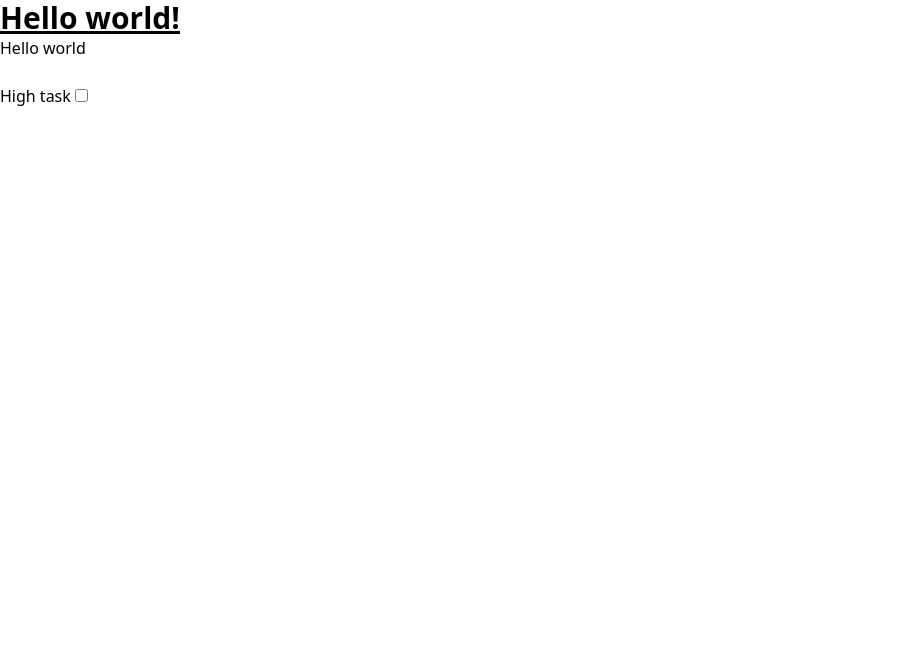
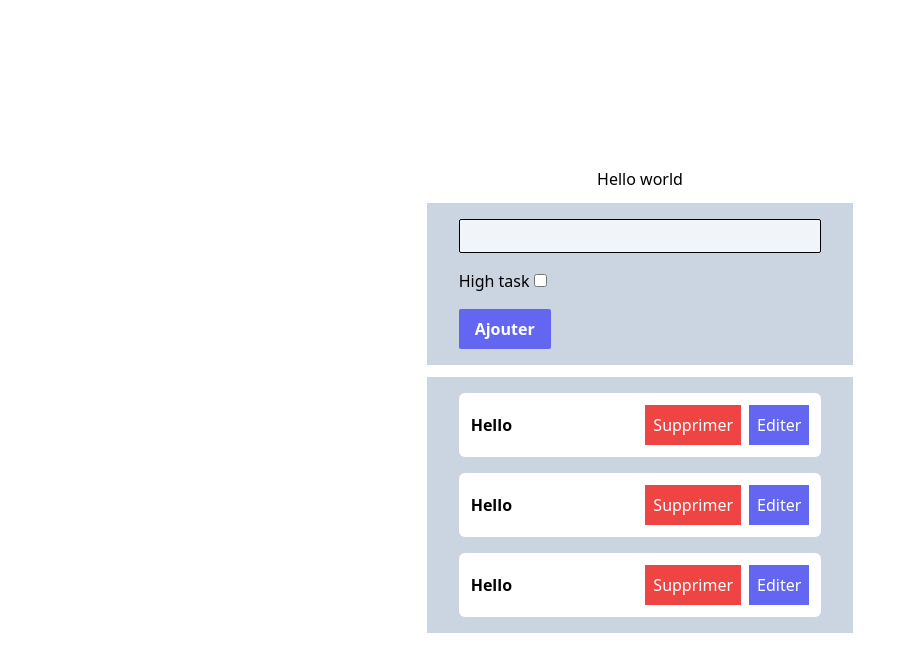
Before and after one commit to ElvinKyungu/compositionAPI, a Vue app: page / in a window 1280 px wide. Shown: the top 672 px of the page, without its empty margins (0-916 px from the left). Built offline with nearby package versions, Linux system fonts and the light colour scheme.

Commit message:
feat : adding the style for my card content

```diff
--- a/src/App.vue
+++ b/src/App.vue
@@ -1,28 +1,62 @@
 <script setup lang="ts">
   import {ref} from 'vue'
 
-  const message = ref("Hello world")
+  const message = ref("Hello world");
+
 </script>
 
 <template>
-  <div>
-    <h1 class="text-3xl font-bold underline">
-      Hello world!
-    </h1>
+  <div class="flex justify-center flex-col h-screen items-center">
     <h1> {{ message }}</h1>
-    <form>
+    <form class="w-1/3 min-h-[10rem] bg-slate-300 py-4 px-8 bg mt-3">
       <div>
         <div>
-          <input type="text">
+          <input
+            type="text"
+            class="
+              w-full bg-slate-100 border
+              border-black rounded-sm py-1 px-4
+            "
+          >
         </div>
-        <div class="">
+        <div class="my-4">
           <label for="level">
             High task
             <input type="checkbox" id="level" >
           </label>
         </div>
+        <input
+          type="submit"
+          value="Ajouter"
+          class="bg-indigo-500 text-white px-4 py-2 rounded-sm font-semibold"
+        >
       </div>
     </form>
+    <div class="w-1/3 min-h-[10rem] bg-slate-300 py-4 px-8 bg mt-3">
+      <ul class="space-y-4">
+        <li class="p-3 bg-white text-black rounded-md flex justify-between items-center">
+          <span class="font-semibold">Hello</span>
+          <div class="flex gap-2 text-white">
+            <button class="bg-red-500 p-2 ">Supprimer</button>
+            <button class="p-2 bg-indigo-500">Editer</button>
+          </div>
+        </li>
+        <li class="p-3 bg-white text-black rounded-md flex justify-between items-center">
+          <span class="font-semibold">Hello</span>
+          <div class="flex gap-2 text-white">
+            <button class="bg-red-500 p-2 ">Supprimer</button>
+            <button class="p-2 bg-indigo-500">Editer</button>
+          </div>
+        </li>
+        <li class="p-3 bg-white text-black rounded-md flex justify-between items-center">
+          <span class="font-semibold">Hello</span>
+          <div class="flex gap-2 text-white">
+            <button class="bg-red-500 p-2 ">Supprimer</button>
+            <button class="p-2 bg-indigo-500">Editer</button>
+          </div>
+        </li>
+      </ul>
+    </div>
   </div>
 </template>
 
```
